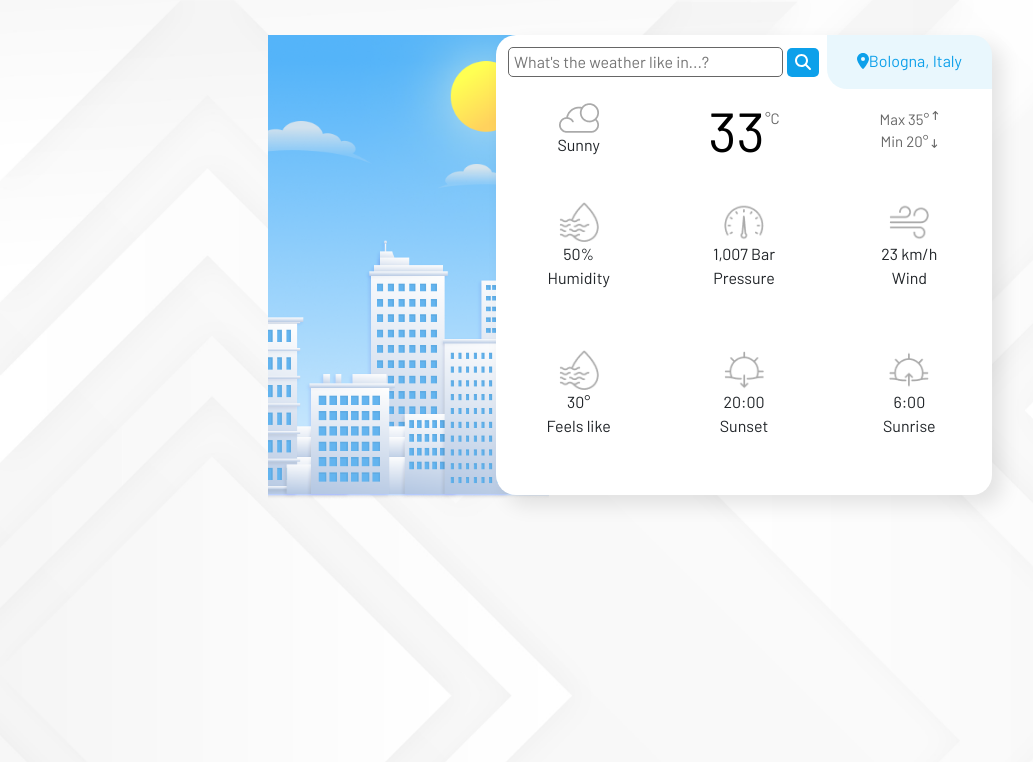
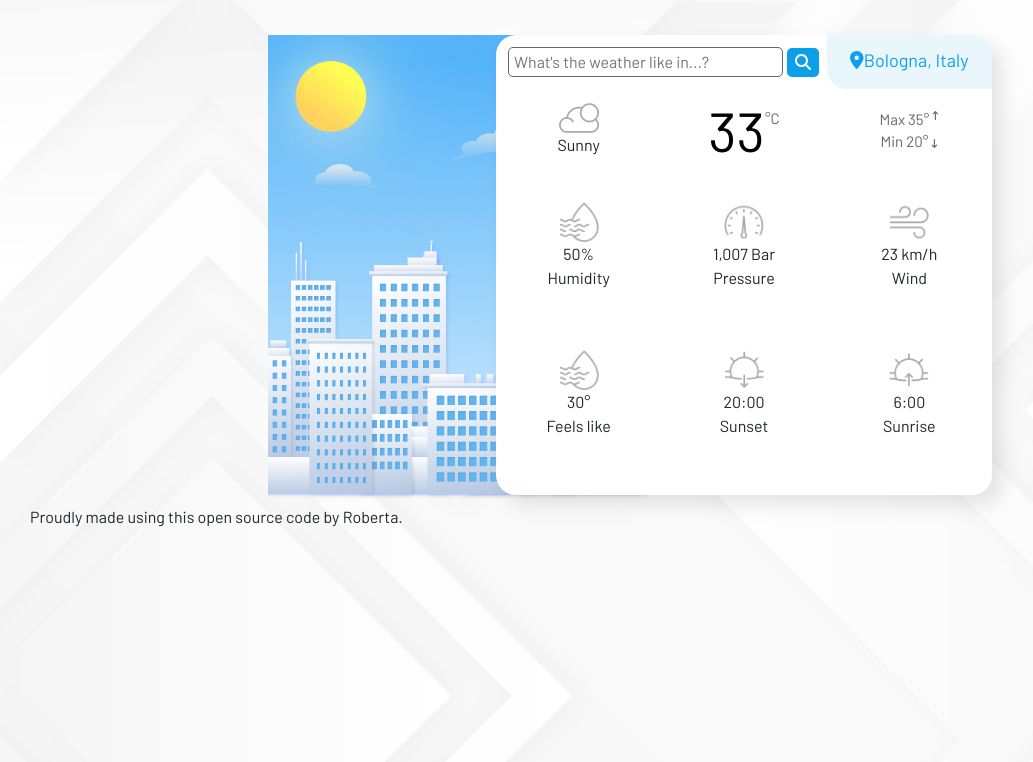
Before and after one commit to robertagelo/Final-react-weather-app, a React (Create React App) app: page / in a window 1280 px wide. Shown: the top 762 px of the page, without its empty margins (0-1033 px from the left). Built offline with nearby package versions, Linux system fonts and the light colour scheme.

Commit message:
Fixed some css and changed photo

```diff
--- a/src/App.css
+++ b/src/App.css
@@ -47,7 +47,7 @@ body {
 .city {
   border-radius: 0 20px;
   color: #0da0ea;
-  font-size: 16px;
+  font-size: 18px;
   line-height: 51px;
   text-align: center;
   background-color: #0da0ea17;
@@ -85,25 +85,3 @@ body {
   color: #666666;
   font-size: 9px;
 }
-
-form {
-  display: flex;
-  align-items: center;
-}
-
-.text-input {
-  border: 1px solid #666666;
-  padding: 2px 5px;
-  margin: 12px 4px 12px 12px;
-  border-radius: 5px;
-  width: 100%;
-}
-
-.button-input {
-  background-color: #0da0ea;
-  color: white;
-  border-radius: 5px;
-  border: 0px solid transparent;
-  padding: 2.5px 8px;
-  margin: 0 8px 0 0;
-}
--- a/src/App.js
+++ b/src/App.js
@@ -4,9 +4,10 @@ import {
   faArrowUpLong,
   faArrowDownLong,
   faLocationDot,
-  faMagnifyingGlass,
 } from "@fortawesome/free-solid-svg-icons";
 import "./App.css";
+import WeatherForm from "./WeatherForm";
+import Footer from "./Footer.js";
 
 function App() {
   return (
@@ -24,16 +25,7 @@ function App() {
             <div className="container weather-container">
               <div className="row">
                 <div className="col-8">
-                  <form>
-                    <input
-                      type="text"
-                      placeholder="What's the weather like in...?"
-                      className="text-input"
-                    />
-                    <button type="submit" className="button-input">
-                      <FontAwesomeIcon icon={faMagnifyingGlass} />
-                    </button>
-                  </form>
+                  <WeatherForm />
                 </div>
                 <div className="col-4 city">
                   <FontAwesomeIcon icon={faLocationDot} />
@@ -133,6 +125,7 @@ function App() {
           </div>
         </div>
       </div>
+      <Footer />
     </div>
   );
 }
--- /dev/null
+++ b/src/Footer.js
@@ -0,0 +1,5 @@
+import React from "react";
+
+export default function Footer() {
+  return <footer>Proudly made using this open source code by Roberta.</footer>;
+}
--- a/src/WeatherForm.css
+++ b/src/WeatherForm.css
@@ -0,0 +1,21 @@
+form {
+  display: flex;
+  align-items: center;
+}
+
+.text-input {
+  border: 1px solid #666666;
+  padding: 2px 5px;
+  margin: 12px 4px 12px 12px;
+  border-radius: 5px;
+  width: 100%;
+}
+
+.button-input {
+  background-color: #0da0ea;
+  color: white;
+  border-radius: 5px;
+  border: 0px solid transparent;
+  padding: 2.5px 8px;
+  margin: 0 8px 0 0;
+}
--- a/src/WeatherForm.js
+++ b/src/WeatherForm.js
@@ -1,49 +1,19 @@
 import React, { useState } from "react";
-import axios from "axios";
+import { FontAwesomeIcon } from "@fortawesome/react-fontawesome";
+import { faMagnifyingGlass } from "@fortawesome/free-solid-svg-icons";
+import "./WeatherForm.css";
 
 export default function WeatherForm() {
-  let [city, setCity] = useState("");
-  let [weather, setWeather] = useState("");
-
-  function updateCity(event) {
-    event.preventDefault();
-    setCity(event.target.value);
-  }
-
-  function displayWeather(response) {
-    let temperature = Math.round(response.data.temperature.current);
-
-    setWeather(
-      <ul>
-        <li>Temperature: {temperature}°C</li>
-        <li>Description: {response.data.condition.description}</li>
-        <li>Humidity: {response.data.temperature.humidity}%</li>
-        <li>Wind: {response.data.wind.speed} km/h</li>
-        <li>
-          <img src={response.data.condition.icon_url} alt="weather icon" />
-        </li>
-      </ul>
-    );
-  }
-
-  function getWeather(event) {
-    event.preventDefault();
-    const key = "96f59ob69a32facbb34b2tdb5d2e7405";
-    const url = `https://api.shecodes.io/weather/v1/current?query=${city}&key=${key}`;
-    axios.get(url).then(displayWeather);
-  }
-
   return (
-    <div className="container">
-      <form onSubmit={getWeather}>
-        <input
-          type="text"
-          placeholder="Enter a city..."
-          onChange={updateCity}
-        />
-        <button type="submit">Search</button>
-      </form>
-      {weather}
-    </div>
+    <form>
+      <input
+        type="text"
+        placeholder="What's the weather like in...?"
+        className="text-input"
+      />
+      <button type="submit" className="button-input">
+        <FontAwesomeIcon icon={faMagnifyingGlass} />
+      </button>
+    </form>
   );
 }
```
Also changed, not shown: public/city-day-desk.png.
